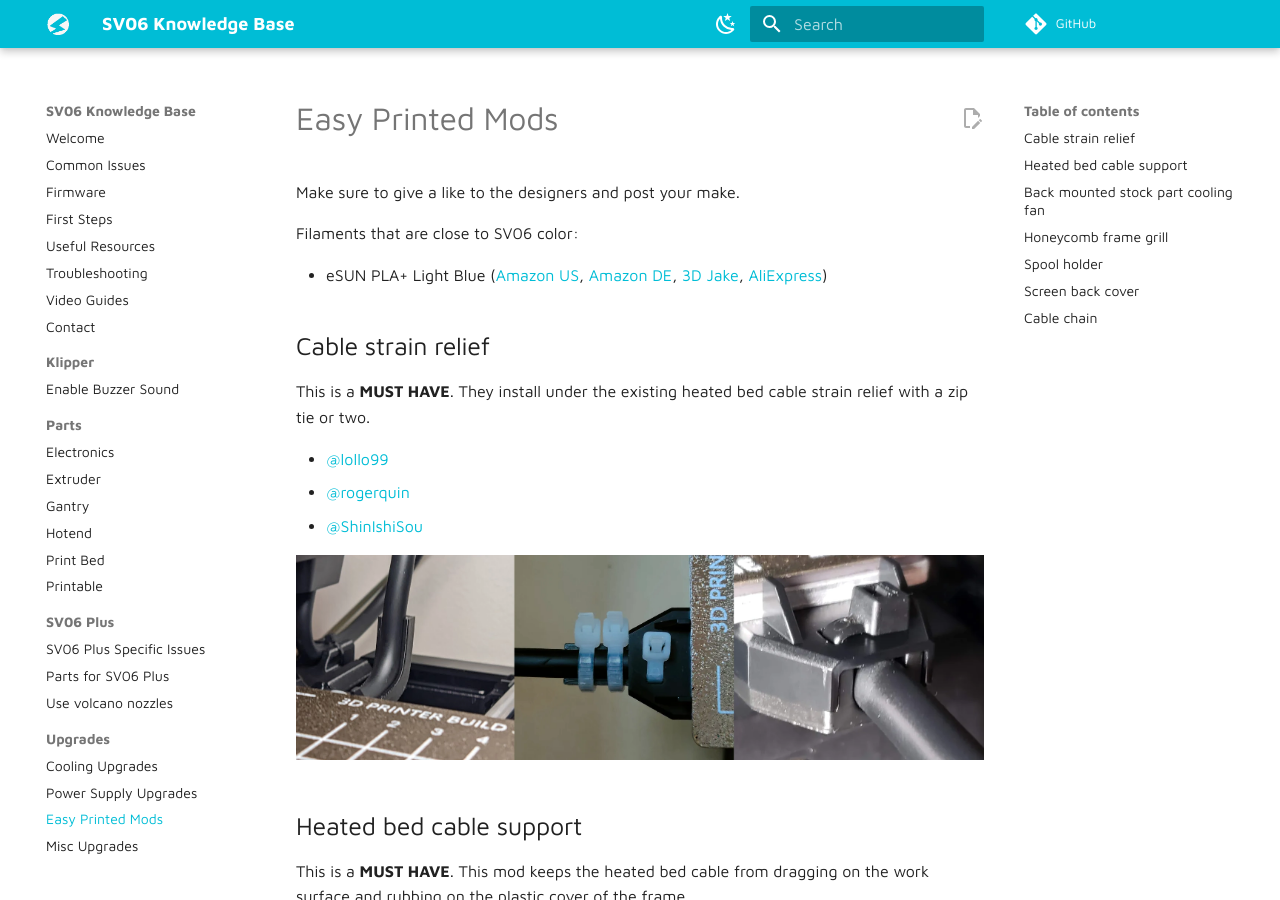
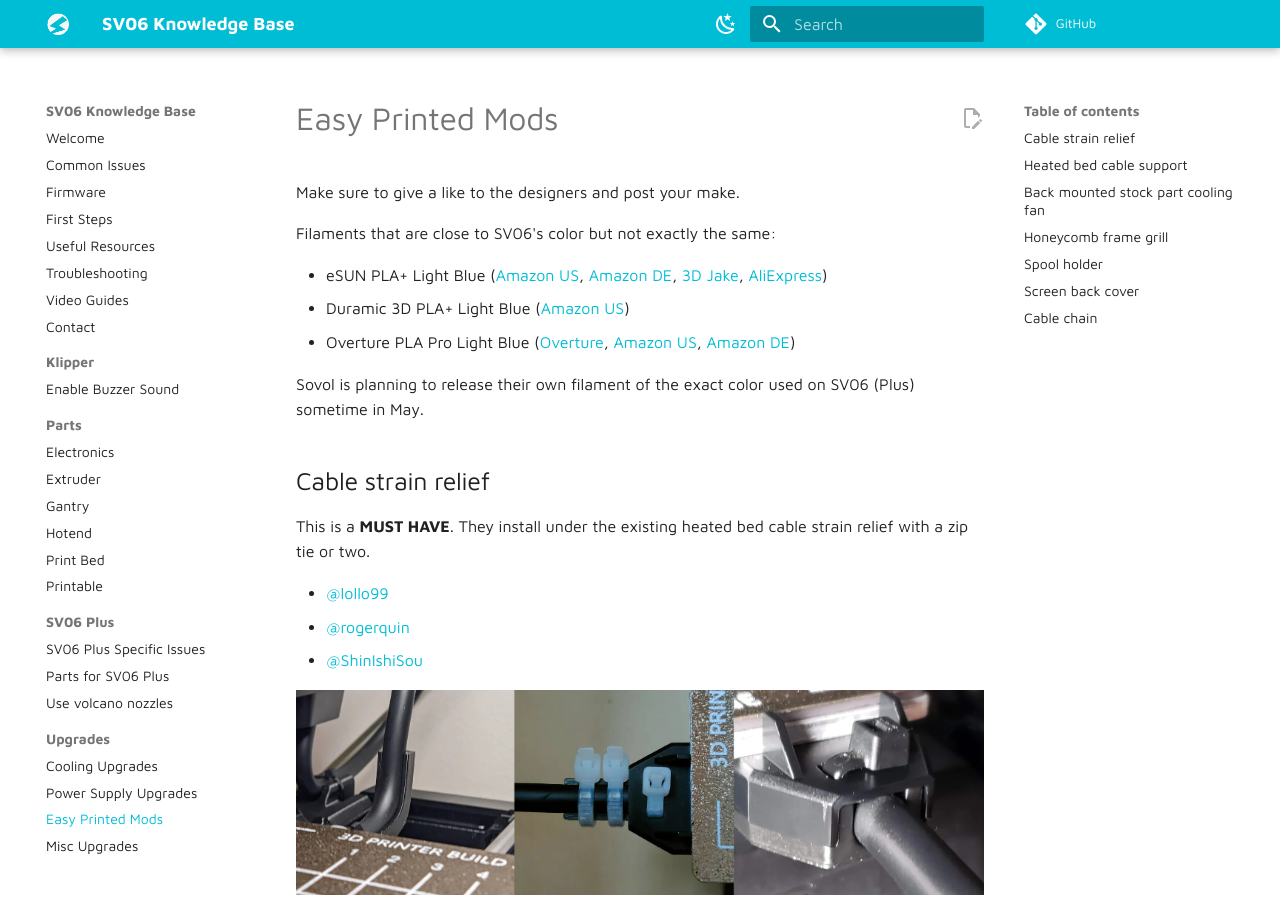
Before and after one commit to blakadder/sv06, an MkDocs documentation site: the page built from docs/Upgrades/printed_mods.md, in a window 1280 px wide and 900 px high. Built offline with MkDocs 1.6.1 and Material for MkDocs 9.7.7, drawn with Linux system fonts in a browser that asks for light colours; comment, search, counter and statistics services are not loaded.

Commit message:
add filament info

```diff
--- a/docs/Upgrades/printed_mods.md
+++ b/docs/Upgrades/printed_mods.md
@@ -6,9 +6,13 @@ comments: true
 
 Make sure to give a like to the designers and post your make.
 
-Filaments that are close to SV06 color:
+Filaments that are close to SV06's color but not exactly the same:
 
 - eSUN PLA+ Light Blue ([Amazon US](https://www.amazon.com/dp/B07FQJ9H8F?th=1&linkCode=ll1&tag=blakadders-20&linkId=fca96c4840aab42abf51e158f26fc314&language=en_US&ref_=as_li_ss_tl), [Amazon DE](https://www.amazon.de/dp/B07FQJ9H8F?th=1&linkCode=ll1&tag=blakadders-20&linkId=b4e6e8c3e41ae42e8eee074b48bb232f&language=en_GB&ref_=as_li_ss_tl), [3D Jake](https://www.awin1.com/cread.php?awinmid=21809&awinaffid=930253&ued=https%3A%2F%2Fwww.3djake.com%2Fesun%2Fpla-light-blue-2), [AliExpress](https://www.aliexpress.com/item/1005001298882187.html?aff_fcid=5dfadba2cfb142d2b5df2f45b9893552-1681340741041-06851-_DlEpG4h&tt=CPS_NORMAL&aff_fsk=_DlEpG4h&aff_platform=shareComponent-detail&sk=_DlEpG4h&aff_trace_key=5dfadba2cfb142d2b5df2f45b9893552-1681340741041-06851-_DlEpG4h&terminal_id=3f8c776975fd455ba956809c02d71a91&afSmartRedirect=y))
+- Duramic 3D PLA+ Light Blue ([Amazon US](https://www.amazon.com/DURAMIC-3D-Filament-Printing-Dimensional/dp/B09968Q4ZL?th=1&linkCode=ll1&tag=blakadders-20&linkId=3ab1687bfe9ab117f3a4ea96f9665a57&language=en_US&ref_=as_li_ss_tl))
+- Overture PLA Pro Light Blue ([Overture](https://overture3d.com/products/overture-pla-professional-1-75mm?variant=41113591546044), [Amazon US](https://www.amazon.com/OVERTURE-Professional-Toughness-Dimensional-Probability/dp/B0991VZG6W?th=1&linkCode=ll1&tag=blakadders-20&linkId=0cc6bae7d67b979fa7c1359425d336d1&language=en_US&ref_=as_li_ss_tl), [Amazon DE](https://www.amazon.de/OVERTURE-Professional-Toughness-Dimensional-Probability/dp/B0991VZG6W?th=1))
+
+Sovol is planning to release their own filament of the exact color used on SV06 (Plus) sometime in May.
 
 ## Cable strain relief
 
```
